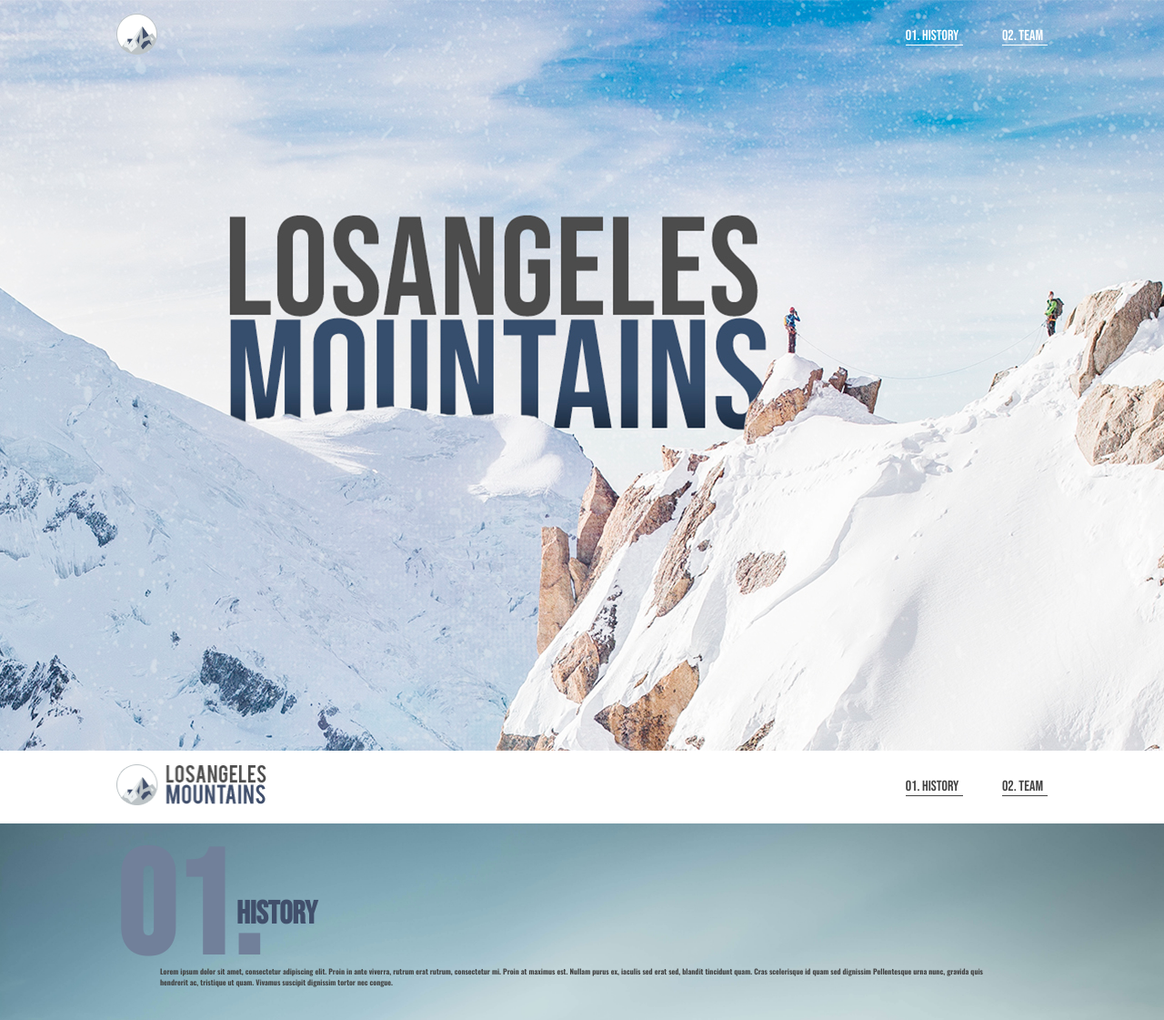
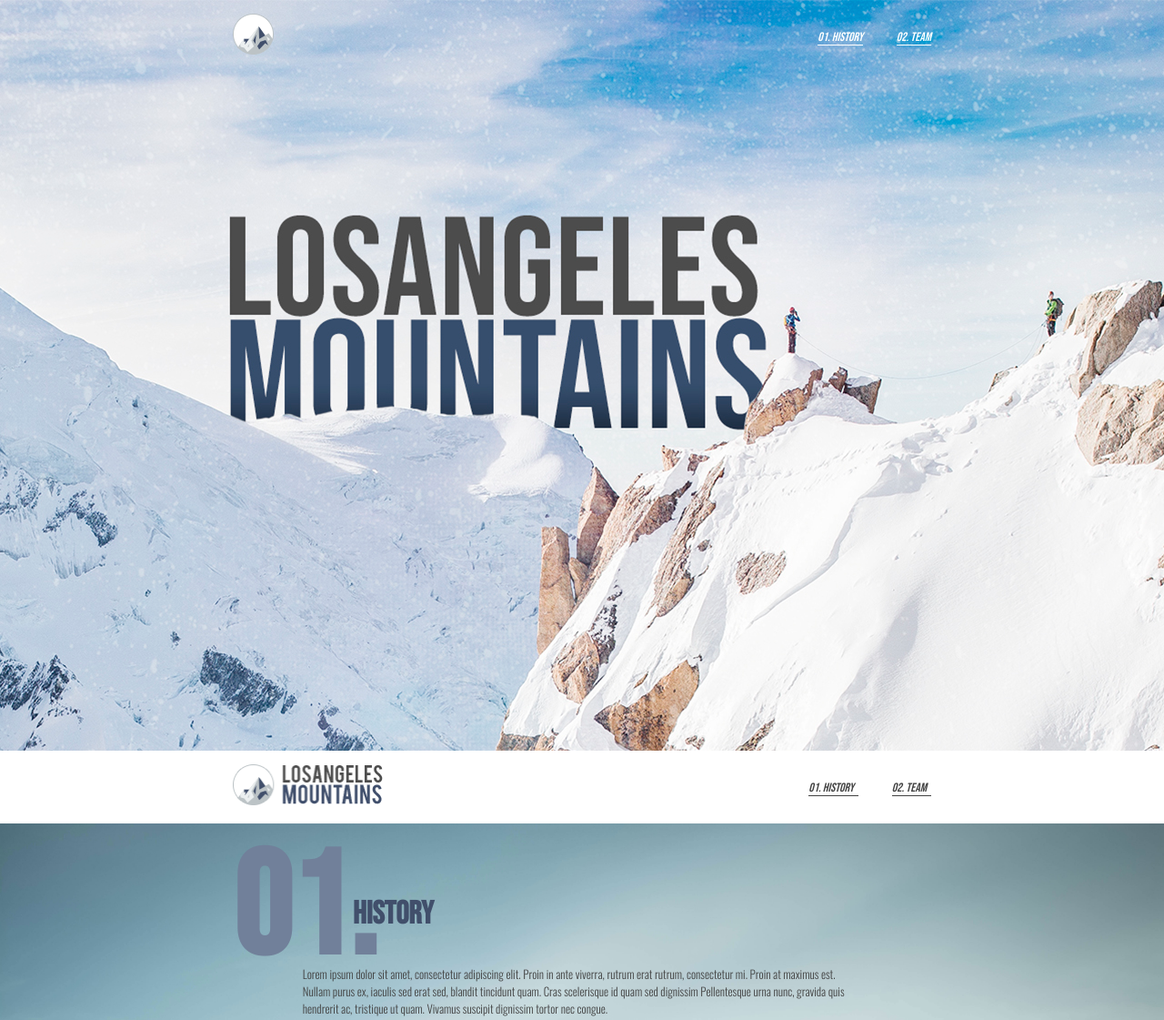
Before and after one commit to davidjared123/CT-SkillTest, a plain HTML site: page index.html in a window 1280 px wide. Shown: the top 1121 px of the page at 91% size. Drawn offline with Linux system fonts and the light colour scheme.

Commit message:
end styled

```diff
--- a/css/app.css
+++ b/css/app.css
@@ -10,7 +10,28 @@
 @font-face{
     font-family: oswald;
     src: url(../fuentes/Oswald-Bold.ttf);
+    font-weight: 700;
 }
+
+@font-face{
+    font-family: oswald;
+    src: url(../fuentes/Oswald-Regular.ttf);
+    font-weight: 600;
+}
+
+
+@font-face{
+    font-family: oswald;
+    src: url(../fuentes/Oswald-Medium.ttf);
+    font-weight: 500;
+}
+
+@font-face{
+    font-family: oswald;
+    src: url(../fuentes/Oswald-Light.ttf);
+    font-weight: 300;
+}
+
 
 @font-face{
     font-family: bebas;
@@ -26,6 +47,10 @@ body{
 
 .wrapper{
     padding: 0 10%;
+}
+
+#menu{
+    display: none;
 }
 
 nav{
@@ -47,12 +72,22 @@ nav p{
     padding-right: 5px ;
 }
 .navbar-main p{
-    color: var(--white);
-    border-color: var(--white);
+    color: var(--blue);
+    border-color: var(--blue);
+    transition: all 400ms;
 }
 
 .navbar-main .nav-menu{
+    background-color: rgba(255, 255, 255, 0.555);
+    position: absolute;
     display: none;
+    justify-content: center;
+    align-items: center;
+    flex-direction: column;
+    left: 0;
+    padding: 2em 0;
+    width: 100%;
+    top: 4em;
 }
 
 .title h2{
@@ -75,6 +110,7 @@ nav p{
     margin-top: -1em;
     font-size: .6em;
     font-family: oswald;
+    font-weight: 500;
 }
 
 .history .description{
@@ -263,6 +299,10 @@ nav p{
     display: inline-block;
     border-bottom: 1px solid var(--dark-blue);
     padding-right: 5px ;
+    font-weight: 300;
+    font-size: .85em;
+    font-style: italic;
+    font-family: bebas;
 }
 
     /* FOOTER  */
@@ -280,7 +320,37 @@ nav p{
 }
 
 @media (min-width: 980px){
+    .wrapper{
+        padding: 0 20%;
+    }
 
+
+    .navbar-main p{
+        color: var(--white);
+        border-color: var(--white);
+        padding: 0;
+
+    }
+
+    .navbar-main .nav-menu{
+        background-color: transparent;
+        /* background-color: blue; */
+        position: initial;
+        /* background-color: red; */
+        display: grid;
+        align-items: center !important;
+        right: 0;
+        justify-self: flex-end;
+        justify-content: flex-end;
+        justify-items: end;
+        padding: 0em 0;
+        margin: 0;
+        width: auto;
+        /* height: 10em; */
+        top: 0em;
+
+        /* display: none; */
+    }
 
 .main{
     background-image: url('../img/img0.jpg');
@@ -294,6 +364,10 @@ nav p{
 
     nav p{
         display: inline-block;
+        font-family: bebas;
+        font-weight: 300;
+        font-size: .85em;
+        font-style: italic;
         margin-left: 2.5em;
     }
 
@@ -369,16 +443,20 @@ nav p{
 
 .description{
     margin-top: -1em;
-    font-size: .68em;
+    font-size: .8em;
 }
 
 .history .description{
     padding: 0 6em;
+    font-size: .8em;
+    font-weight: 300;
 }
 
 .climb .description{
    margin-top: .5em;
    padding: 0 3em;
+   font-size: .8em;
+   font-weight: 300;
 }
 
 .climb-grid{
--- a/index.html
+++ b/index.html
@@ -16,17 +16,21 @@
         </div>
 
         <div class="nav-menu">
-          <a href=""><p>01. HISTORY</p></a>
-          <a href=""><p>02. TEAM</p></a>
+          <a href="javascript:void(0)"><p>01. HISTORY</p></a>
+          <a href="javascript:void(0)"><p>02. TEAM</p></a>
         </div>
 
+        <input type="checkbox" name="menu" id="menu">
+
         <div class="hamburguer">
-          <a href="">
+          <a href="javascript:void(0)" onclick="clickMenu()">
+            <label for="menu">
               <svg xmlns="http://www.w3.org/2000/svg" width="24" height="11">
                 <g fill="#ffff" fill-rule="evenodd">
                   <path d="M0 0h24v1H0zM0 5h24v1H0zM0 10h24v1H0z" />
                 </g>
               </svg>
+            </label>
             </a>
         </div>
       </nav>
@@ -41,8 +45,8 @@
         </div>
 
         <div class="nav2-menu">
-          <a href=""><p>01. HISTORY</p></a>
-          <a href=""><p>02. TEAM</p></a>
+          <a href="javascript:void(0)"><p>01. HISTORY</p></a>
+          <a href="javascript:void(0)"><p>02. TEAM</p></a>
         </div>
       </nav>
     </div>
@@ -117,10 +121,10 @@
       <div class="climb-navbar">
         <div class="wrapper">
                 <p class="link1 active">
-                    <a href="">MOUNTAIN 1</a>
+                    <a href="javascript:void(0)">MOUNTAIN 1</a>
                 </p>
                 <p class="link2">
-                    <a href="">
+                    <a href="javascript:void(0)">
                         MOUNTAIN 2
                     </a>
                 </p>
--- a/js/scripts.js
+++ b/js/scripts.js
@@ -19,3 +19,18 @@ buttonsWrapper.addEventListener("click", e => {
     }
   }
 });
+
+
+
+const menu = document.querySelector("#menu");
+
+
+const clickMenu = () =>{
+  if(menu.checked){
+    const container = document.querySelector('.nav-menu');
+    container.style.display = 'flex'
+  } else {
+    const container = document.querySelector('.nav-menu');
+    container.style.display = 'none'
+  }
+}
```
Also changed, not shown: fuentes/Oswald-Light.ttf (added), fuentes/Oswald-Medium.ttf (added), fuentes/Oswald-Regular.ttf (added). Lines whose indentation alone changed are shown as unchanged.
